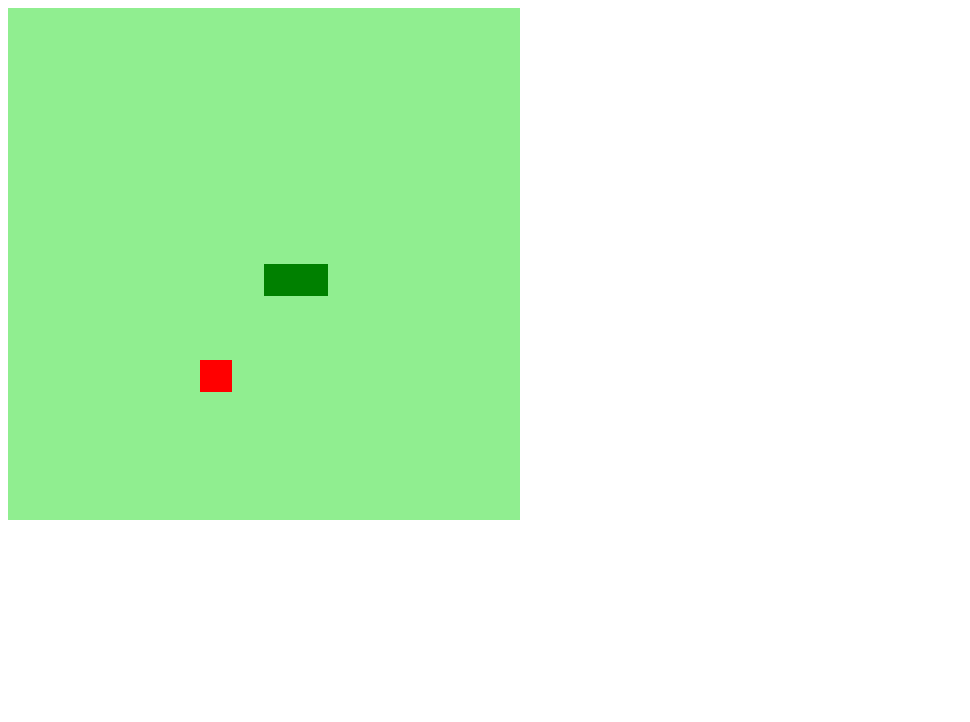
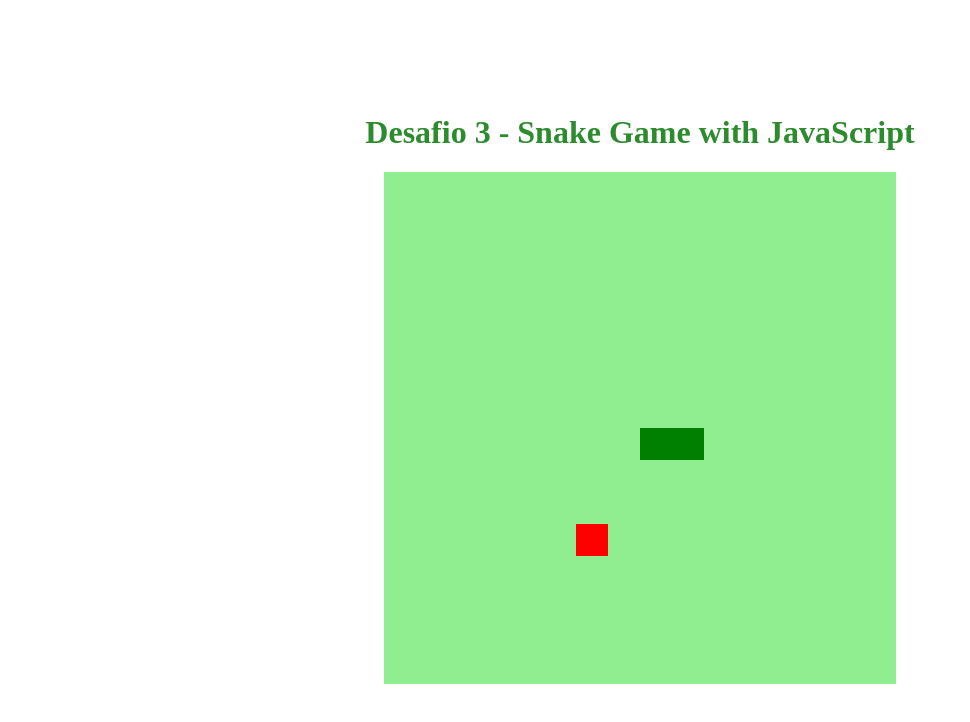
Before and after one commit to pramon71/D3-Recriando-o-jogo-da-cobrinha-com-JavaScript, a plain HTML site: page index.html in a window 1280 px wide. Shown: the whole page, without its empty margins (0-970 px from the left). Drawn offline with Linux system fonts and the light colour scheme.

Commit message:
Parte 6 - Recriando o jogo da cobrinha com JavaScript

```diff
--- a/index.html
+++ b/index.html
@@ -8,6 +8,7 @@
     <title>Snake Game</title>
 </head>
 <body>
+    <h1>Desafio 3 - Snake Game with JavaScript</h1>
     <canvas id="snake" width="512" height="512"></canvas>
     <script defer src="js/script.js"></script>
 </body>
--- a/style/main.css
+++ b/style/main.css
@@ -0,0 +1,9 @@
+body {
+    height: 95vh;
+    width: 95;
+    display: flex;
+    justify-content: center;
+    align-items: center;
+    flex-direction: column;
+    color: rgb(44, 139, 44);
+}
```
